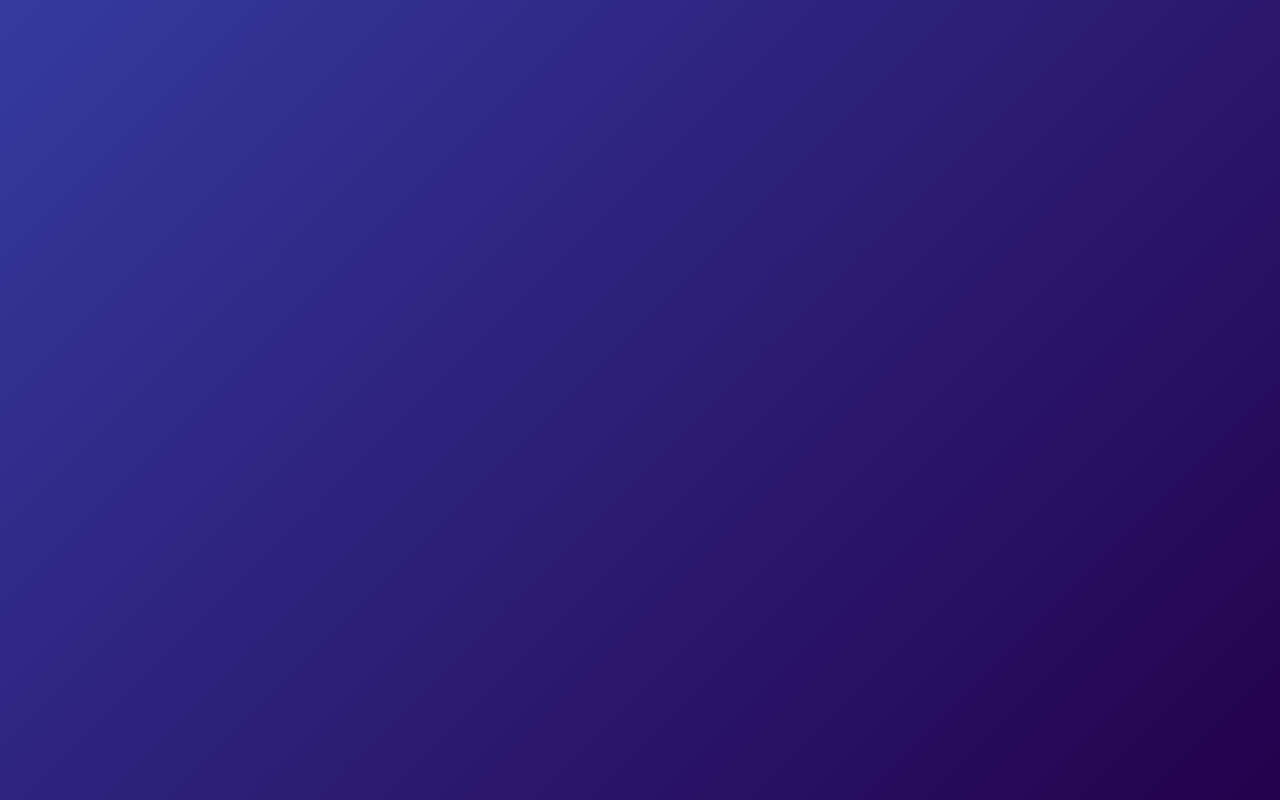
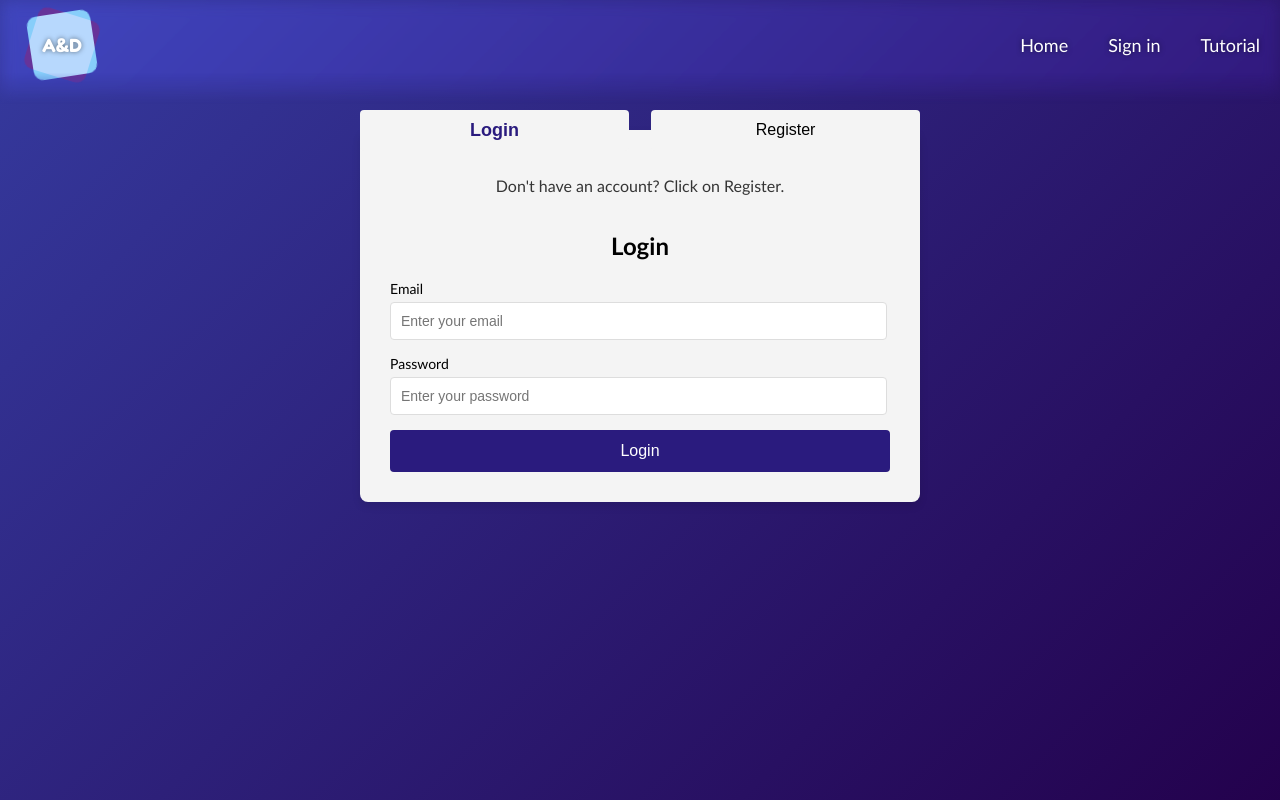
Before and after one commit to delia1205/-WADe-Project, a React (Create React App) app in the folder frontend/: page /sign-in in a window 1280 px wide. Before the commit this address had no page. Built offline with nearby package versions, Linux system fonts and the light colour scheme.

Commit message:
added sign in page

```diff
--- a/frontend/src/App.js
+++ b/frontend/src/App.js
@@ -6,6 +6,7 @@ import HomePage from "./pages/HomePage";
 import TutorialPage from "./pages/TutorialPage";
 import UserContextProvider from "./hooks/context";
 import UserProfile from "./pages/UserProfile";
+import SignInPage from "./pages/SignInPage";
 
 function App() {
   return (
@@ -18,6 +19,7 @@ function App() {
               <Route path="query" element={<QueryPage />} />
               <Route path="tutorial" element={<TutorialPage />} />
               <Route path="profile" element={<UserProfile />} />
+              <Route path="sign-in" element={<SignInPage />} />
             </Route>
           </Routes>
         </BrowserRouter>
--- a/frontend/src/components/Button.js
+++ b/frontend/src/components/Button.js
@@ -2,5 +2,5 @@ import React from "react";
 import "../styles/button.css";
 
 export default function Button(props) {
-  return <div className={props.color}>{props.text}</div>;
+  return <div className={props.classes}>{props.text}</div>;
 }
--- a/frontend/src/pages/HomePage.js
+++ b/frontend/src/pages/HomePage.js
@@ -21,7 +21,7 @@ export default function HomePage() {
             or voice commands. Perfect for developers, analysts, and
             enthusiasts.
           </div>
-          <Button color="white" text="Start Querying Now" />
+          <Button classes="white" text="Start Querying Now" />
         </div>
       </div>
     </>
--- a/frontend/src/pages/SignInPage.js
+++ b/frontend/src/pages/SignInPage.js
@@ -1,5 +1,114 @@
-import React from "react";
+import React, { useState } from "react";
+import "../styles/auth.css";
 
 export default function SignInPage() {
-  return <div>SignInPage</div>;
+  const [isLogin, setIsLogin] = useState(true);
+
+  const handleSubmitLogin = (e) => {
+    e.preventDefault();
+    console.log("login");
+  };
+
+  const handleSubmitRegister = (e) => {
+    e.preventDefault();
+    console.log("register");
+  };
+
+  return (
+    <div className="auth-container">
+      {isLogin ? (
+        <p>Don't have an account? Click on Register.</p>
+      ) : (
+        <p>Already created an account? Click on Login.</p>
+      )}
+      <div className="tabs">
+        <button
+          className={`tab ${isLogin ? "active" : ""}`}
+          onClick={() => setIsLogin(true)}
+        >
+          Login
+        </button>
+        <button
+          className={`tab ${!isLogin ? "active" : ""}`}
+          onClick={() => setIsLogin(false)}
+        >
+          Register
+        </button>
+      </div>
+
+      {isLogin ? (
+        <div className="form-container">
+          <h2>Login</h2>
+          <form onSubmit={(e) => handleSubmitLogin(e)}>
+            <div className="input-group">
+              <label htmlFor="email">Email</label>
+              <input
+                type="email"
+                id="email"
+                placeholder="Enter your email"
+                required
+              />
+            </div>
+            <div className="input-group">
+              <label htmlFor="password">Password</label>
+              <input
+                type="password"
+                id="password"
+                placeholder="Enter your password"
+                required
+              />
+            </div>
+            <button type="submit" className="submit-btn">
+              Login
+            </button>
+          </form>
+        </div>
+      ) : (
+        <div className="form-container">
+          <h2>Register</h2>
+          <form onSubmit={(e) => handleSubmitRegister(e)}>
+            <div className="input-group">
+              <label htmlFor="email">Email</label>
+              <input
+                type="email"
+                id="email"
+                placeholder="Enter your email"
+                required
+              />
+            </div>
+            <div className="input-group">
+              <label htmlFor="username">Username</label>
+              <input
+                type="text"
+                id="username"
+                placeholder="Enter your username"
+                required
+              />
+            </div>
+            <div className="input-group">
+              <label htmlFor="password">Password</label>
+              <input
+                type="password"
+                id="password"
+                placeholder="Enter your password"
+                required
+              />
+            </div>
+            <div className="input-group">
+              <label htmlFor="confirmPassword">Confirm Password</label>
+              <input
+                type="password"
+                id="confirmPassword"
+                placeholder="Confirm your password"
+                required
+              />
+            </div>
+            <button type="submit" className="submit-btn">
+              Register
+            </button>
+          </form>
+        </div>
+      )}
+    </div>
+  );
 }
--- /dev/null
+++ b/frontend/src/styles/auth.css
@@ -0,0 +1,97 @@
+.auth-container {
+  display: flex;
+  flex-direction: column;
+  align-items: center;
+  background-color: #f4f4f4;
+  padding: 30px;
+  border-radius: 8px;
+  width: 500px;
+  margin: 0 auto;
+  box-shadow: 0 4px 8px rgba(0, 0, 0, 0.1);
+  position: relative;
+  top: 40px;
+  margin-top: 7%;
+
+  p {
+    color: rgb(53, 53, 53);
+  }
+}
+
+.tabs {
+  position: absolute;
+  top: -20px;
+  display: flex;
+  width: 100%;
+  justify-content: space-between;
+  margin-bottom: 0;
+}
+
+.tab {
+  width: 48%;
+  padding: 10px;
+  background-color: #f4f4f4;
+  border: 0;
+  border-radius: 4px;
+  cursor: pointer;
+  font-size: 16px;
+  text-align: center;
+}
+
+.tab.active {
+  background-color: #f4f4f4;
+  color: #2a1b7e;
+  font-weight: bold;
+  font-size: large;
+}
+
+.form-container {
+  width: 100%;
+}
+
+.form-container h2 {
+  text-align: center;
+  margin-bottom: 20px;
+  font-size: 1.5rem;
+}
+
+.input-group {
+  margin-bottom: 15px;
+}
+
+.input-group label {
+  display: block;
+  font-size: 14px;
+  margin-bottom: 5px;
+}
+
+.input-group input {
+  width: 95%;
+  padding: 10px;
+  border: 1px solid #ddd;
+  border-radius: 4px;
+  font-size: 14px;
+}
+
+.submit-btn {
+  width: 100%;
+  padding: 12px;
+  background-color: #2a1b7e;
+  color: white;
+  font-size: 16px;
+  border: none;
+  border-radius: 4px;
+  cursor: pointer;
+  transition: background-color 0.3s;
+}
+
+.submit-btn:hover {
+  background-color: #3089bd;
+}
+
+@media (max-width: 480px) {
+  .auth-container {
+    width: 80%;
+    padding: 20px;
+    margin-top: 20%;
+  }
+}
```
